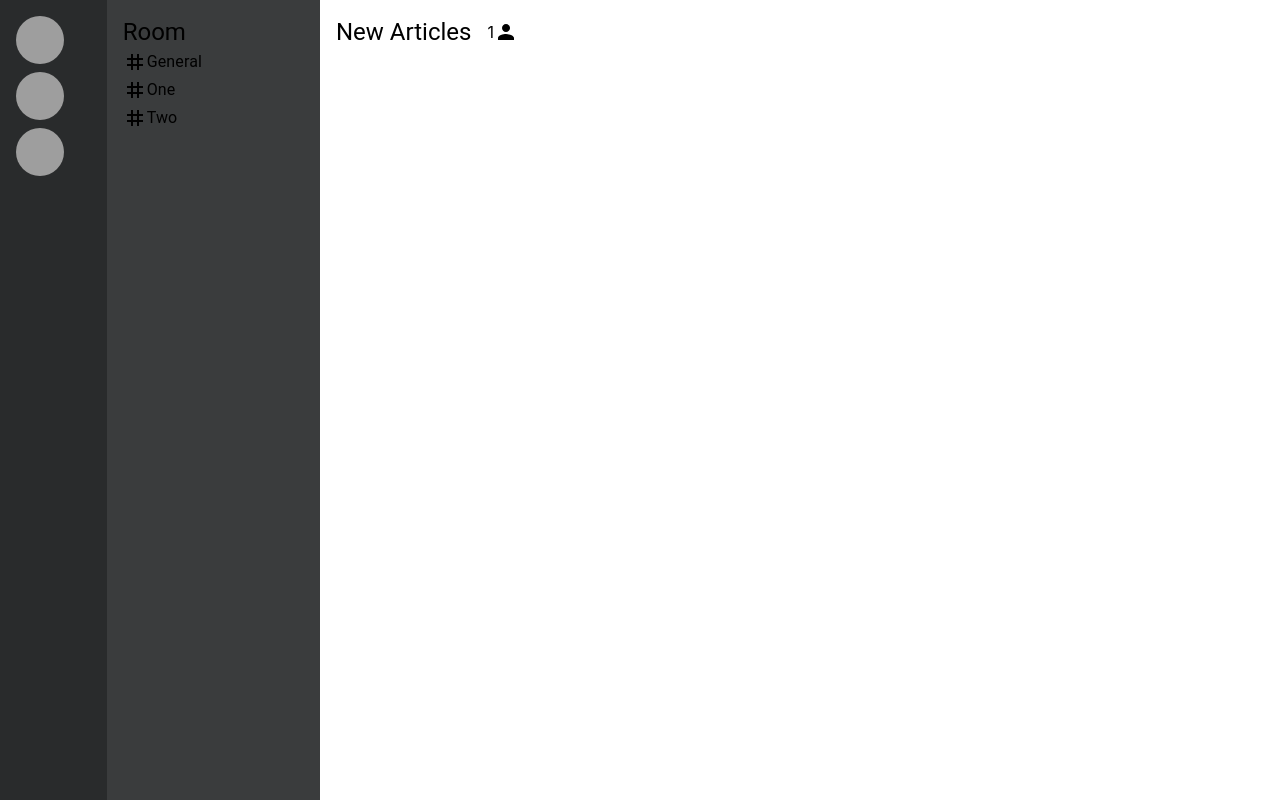
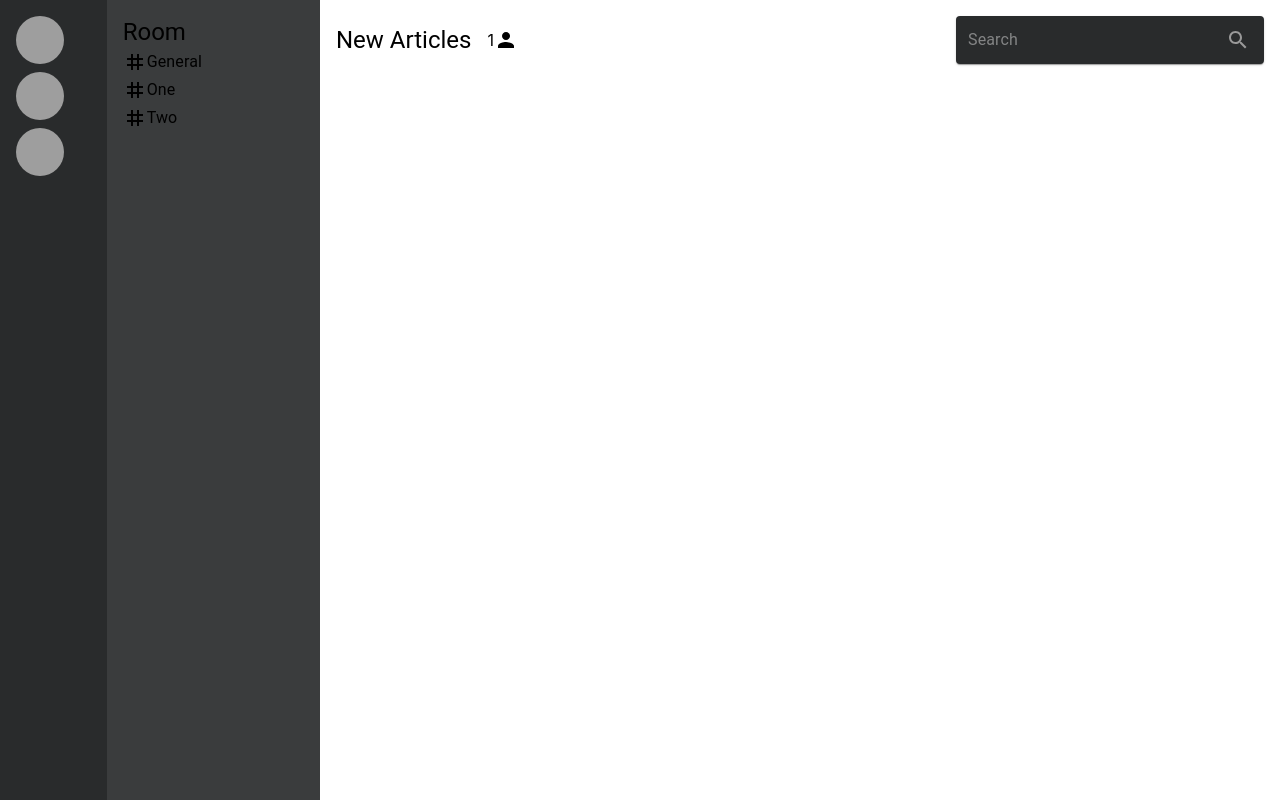
Before and after one commit to PBara7a/accord, a React (Create React App) app in the folder accord-client/: page / in a window 1280 px wide. Built offline with nearby package versions, Linux system fonts and the light colour scheme; grey boxes are pictures that could not be loaded.

Commit message:
Search bar

```diff
--- a/accord-client/src/components/ChatHeader.js
+++ b/accord-client/src/components/ChatHeader.js
@@ -1,4 +1,5 @@
 import { Grid, Typography } from "@mui/material";
+import SearchBar from "./SearchBar";
 import UserCount from "./UserCount";
 
 function ChatHeader() {
@@ -13,6 +14,10 @@ function ChatHeader() {
       <Grid item>
         <UserCount />
       </Grid>
+
+      <Grid item marginLeft="auto">
+        <SearchBar />
+      </Grid>
     </Grid>
   );
 }
--- /dev/null
+++ b/accord-client/src/components/SearchBar.js
@@ -0,0 +1,24 @@
+import { Paper, InputBase, IconButton } from "@mui/material";
+import SearchIcon from "@mui/icons-material/Search";
+
+function SearchBar() {
+  return (
+    <Paper
+      component="form"
+      sx={{
+        background: "#292b2c",
+        p: "2px 4px",
+        display: "flex",
+        alignItems: "center",
+        width: 300,
+      }}
+    >
+      <InputBase sx={{ ml: 1, flex: 1, color: "#fff" }} placeholder="Search" />
+      <IconButton type="button" sx={{ p: "10px" }}>
+        <SearchIcon sx={{ color: "#999" }} />
+      </IconButton>
+    </Paper>
+  );
+}
+
+export default SearchBar;
```
